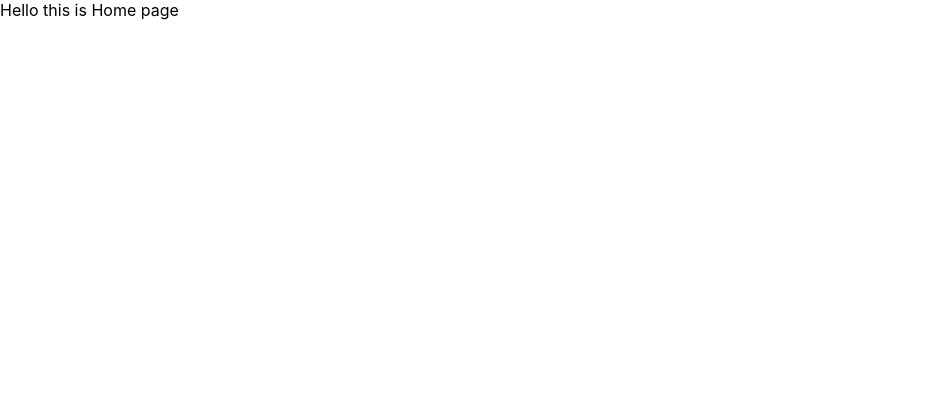
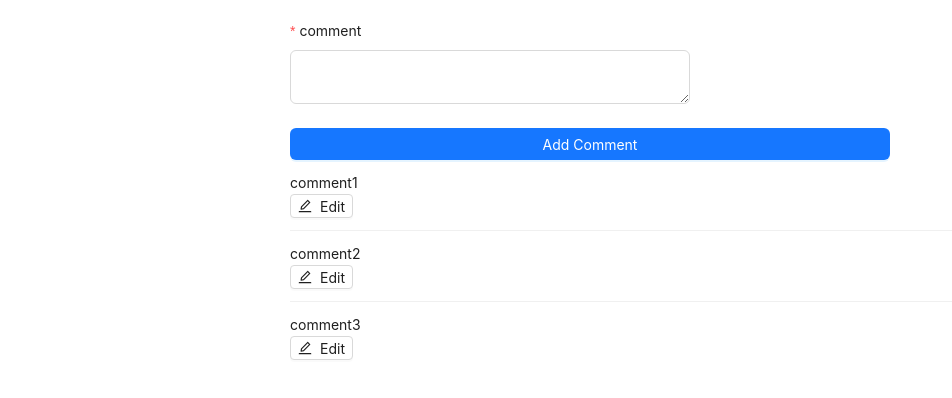
Before and after one commit to numpon014/demo-app, a React (Create React App) app: page / in a window 1280 px wide. Shown: the top 398 px of the page, without its empty margins (0-952 px from the left). Built offline with nearby package versions, Linux system fonts and the light colour scheme.

Commit message:
finished the main functionality

```diff
--- a/package.json
+++ b/package.json
@@ -3,6 +3,7 @@
   "version": "0.1.0",
   "private": true,
   "dependencies": {
+    "@ant-design/icons": "^5.0.1",
     "@testing-library/jest-dom": "^5.16.5",
     "@testing-library/react": "^13.4.0",
     "@testing-library/user-event": "^13.5.0",
@@ -10,10 +11,12 @@
     "@types/node": "^16.18.11",
     "@types/react": "^18.0.27",
     "@types/react-dom": "^18.0.10",
+    "antd": "^5.1.7",
     "react": "^18.2.0",
     "react-dom": "^18.2.0",
     "react-router-dom": "^6.8.0",
     "react-scripts": "5.0.1",
+    "react-uuid": "^2.0.0",
     "styled-components": "^5.3.6",
     "typescript": "^4.9.5",
     "web-vitals": "^2.1.4"
--- /dev/null
+++ b/src/components/CommentForm/index.tsx
@@ -0,0 +1,44 @@
+import { Button, Form, Input } from 'antd';
+import TextArea from 'antd/es/input/TextArea';
+import React from 'react';
+import { ICommentDto } from '../../dto/comment.dto';
+
+interface CommentFormProp {
+  onFinish: (data: ICommentDto) => void
+  comment: ICommentDto
+}
+
+function CommentForm({ comment, onFinish } : CommentFormProp) {
+  return (
+    <Form
+      name="comment"
+      labelCol={{ span: 8 }}
+      wrapperCol={{ span: 16 }}
+      style={{ maxWidth: 600 }}
+      initialValues={{ message: comment.message, id: comment.id }}
+      onFinish={onFinish}
+    >
+      <Form.Item
+        label="comment"
+        name="message"
+      >
+        <TextArea />
+      </Form.Item>
+      <Form.Item
+        name="id"
+        style={{ display: 'none' }}
+      >
+        <Input type="text" />
+      </Form.Item>
+      <Button
+        type="primary"
+        block
+        htmlType="submit"
+      >
+        Update
+      </Button>
+    </Form>
+  );
+}
+
+export default CommentForm;
--- /dev/null
+++ b/src/components/CommentItem/index.tsx
@@ -0,0 +1,39 @@
+import React, { useState } from 'react';
+import { Button } from 'antd';
+import { EditOutlined } from '@ant-design/icons';
+import CommentForm from '../CommentForm';
+import { ICommentDto } from '../../dto/comment.dto';
+
+interface CommentItemProp {
+  comment: ICommentDto,
+  onUpdate: (data: ICommentDto) => void
+}
+
+function CommentItem({ comment, onUpdate }: CommentItemProp) {
+  const [showForm, setShowForm] = useState<boolean>(false);
+
+  const toggleForm = () => {
+    setShowForm(!showForm);
+  };
+
+  const onClick = () => {
+    toggleForm();
+  };
+
+  const onFinish = (data: ICommentDto) => {
+    onUpdate(data);
+    toggleForm();
+  };
+
+  return (
+    <div>
+      <div>{comment.message}</div>
+      <Button icon={<EditOutlined />} onClick={onClick} size="small">Edit</Button>
+      <div style={{ display: (!showForm ? 'none' : 'block') }}>
+        <CommentForm onFinish={onFinish} comment={comment} />
+      </div>
+    </div>
+  );
+}
+
+export default CommentItem;
--- a/src/containers/layouts/AppLayout/index.style.tsx
+++ b/src/containers/layouts/AppLayout/index.style.tsx
@@ -1,3 +1,6 @@
 import styled from 'styled-components';
 
-export const AppWrapper = styled.div``;
+export const AppWrapper = styled.div`
+  width: 700px;
+  margin: 20px auto;
+`;
--- a/src/containers/pages/HomePage/index.tsx
+++ b/src/containers/pages/HomePage/index.tsx
@@ -1,9 +1,72 @@
-import React from 'react';
+import React, { useState } from 'react';
+import {
+  Button, Form, Input, List,
+} from 'antd';
+import uuid from 'react-uuid';
+import { ICommentDto } from '../../../dto/comment.dto';
+import CommentItem from '../../../components/CommentItem';
 
 function HomePage() {
+  const { TextArea } = Input;
+  const [comments, setComments] = useState<ICommentDto[]>([
+    { message: 'comment1', id: uuid() },
+    { message: 'comment2', id: uuid() },
+    { message: 'comment3', id: uuid() },
+  ]);
+
+  const onFinish = (data: ICommentDto) => {
+    const newComments = {
+      message: data.message,
+      id: uuid(),
+    };
+
+    setComments((prev) => [{ ...newComments }, ...prev]);
+  };
+
+  const onUpdated = (data: ICommentDto) => {
+    const newComments = comments;
+    const foundIndex = comments.findIndex((x) => x.id === data.id);
+    newComments[foundIndex] = {
+      message: data.message,
+      id: data.id,
+    };
+
+    setComments(() => [...newComments]);
+  };
   return (
-    <div className="App">
-      Hello this is Home page
+    <div>
+      <Form
+        name="basic"
+        layout="vertical"
+        labelCol={{ span: 8 }}
+        wrapperCol={{ span: 16 }}
+        style={{ maxWidth: 600 }}
+        onFinish={onFinish}
+      >
+        <Form.Item
+          label="comment"
+          name="message"
+          rules={[{ required: true, message: 'Please input your comment!' }]}
+        >
+          <TextArea />
+        </Form.Item>
+        <Button
+          type="primary"
+          block
+          htmlType="submit"
+        >
+          Add Comment
+        </Button>
+      </Form>
+      <List
+        itemLayout="horizontal"
+        dataSource={comments}
+        renderItem={(comment: ICommentDto) => (
+          <List.Item>
+            <CommentItem key={comment.id} comment={comment} onUpdate={onUpdated} />
+          </List.Item>
+        )}
+      />
     </div>
   );
 }
--- /dev/null
+++ b/src/dto/comment.dto.tsx
@@ -0,0 +1,4 @@
+export interface ICommentDto {
+  message: string
+  id: string
+}
```
Also changed, not shown: 1 other file (tests, documents, lock files or other folders).
